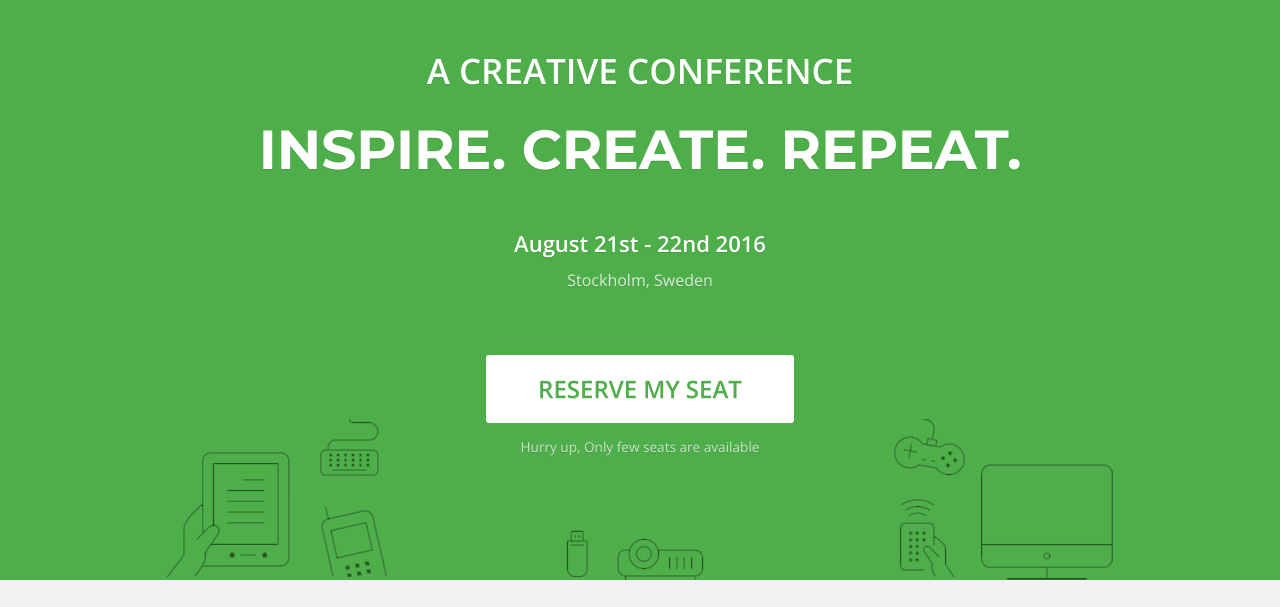
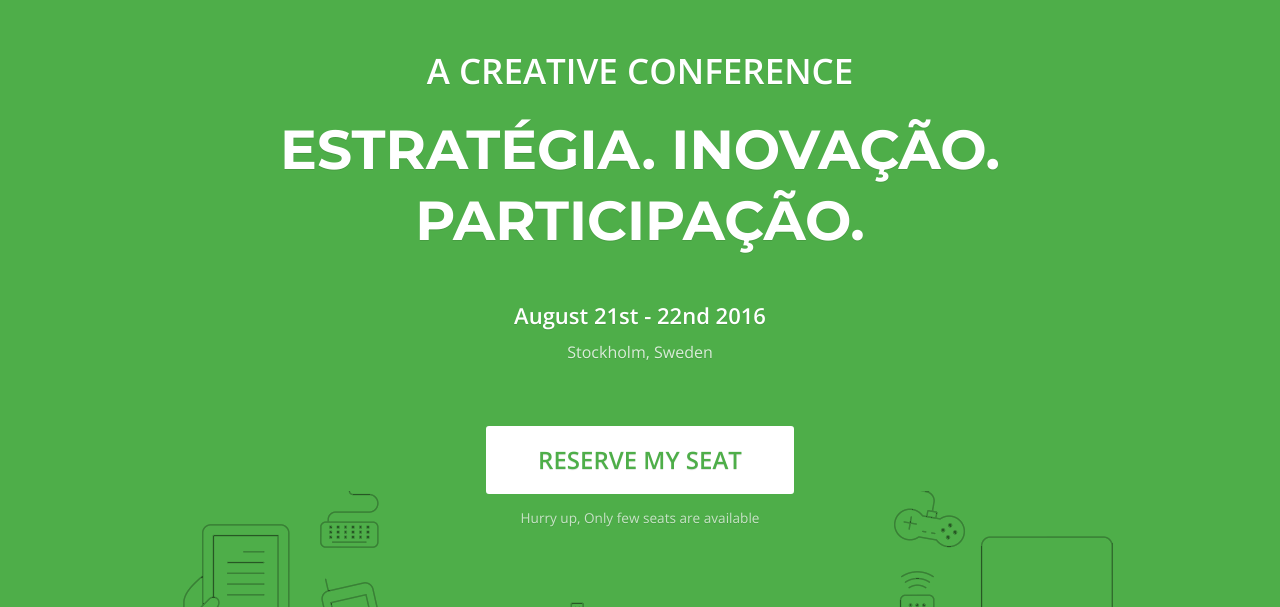
Before and after one commit to pi-digital/outubro, a plain HTML site: page index.html in a window 1280 px wide. Shown: the part 159-766 px from the top of the page. Drawn offline with nearby package versions, Linux system fonts and the light colour scheme; some packages are replaced by stand-ins of ours; a script that the page names is missing.

Commit message:
Update index.html

```diff
--- a/index.html
+++ b/index.html
@@ -88,7 +88,7 @@
             </div>
 
             <h3 class="headline-support wow fadeInDown">A CREATIVE CONFERENCE</h3>
-            <h1 class="headline wow fadeInDown" data-wow-delay="0.1s">INSPIRE. CREATE. REPEAT. </h1>
+            <h1 class="headline wow fadeInDown" data-wow-delay="0.1s">ESTRATÉGIA. INOVAÇÃO. PARTICIPAÇÃO.</h1>
 
             <div class="when_where wow fadeIn" data-wow-delay="0.4s">
                 <p class="event_when">August 21st - 22nd 2016</p>
```
